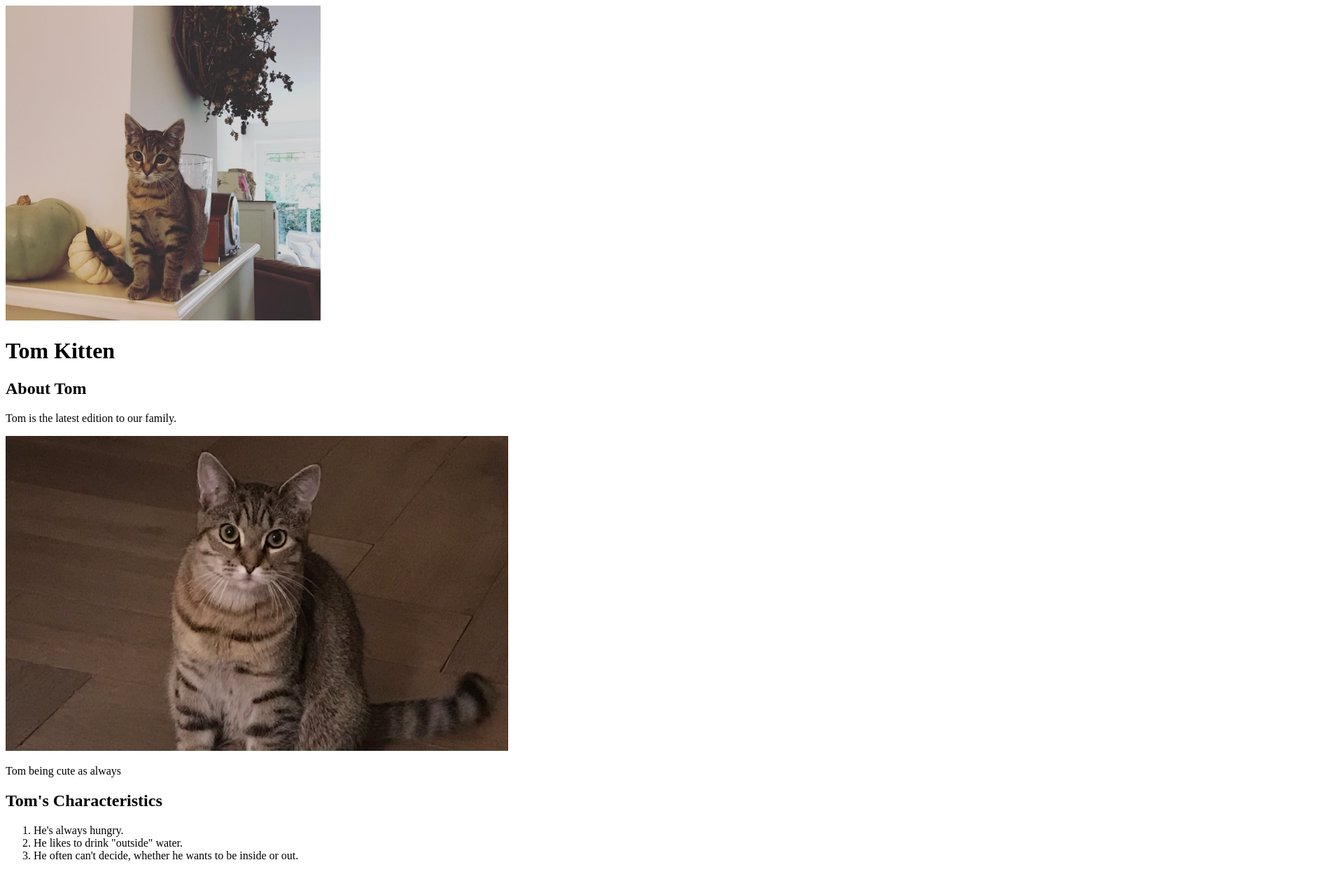
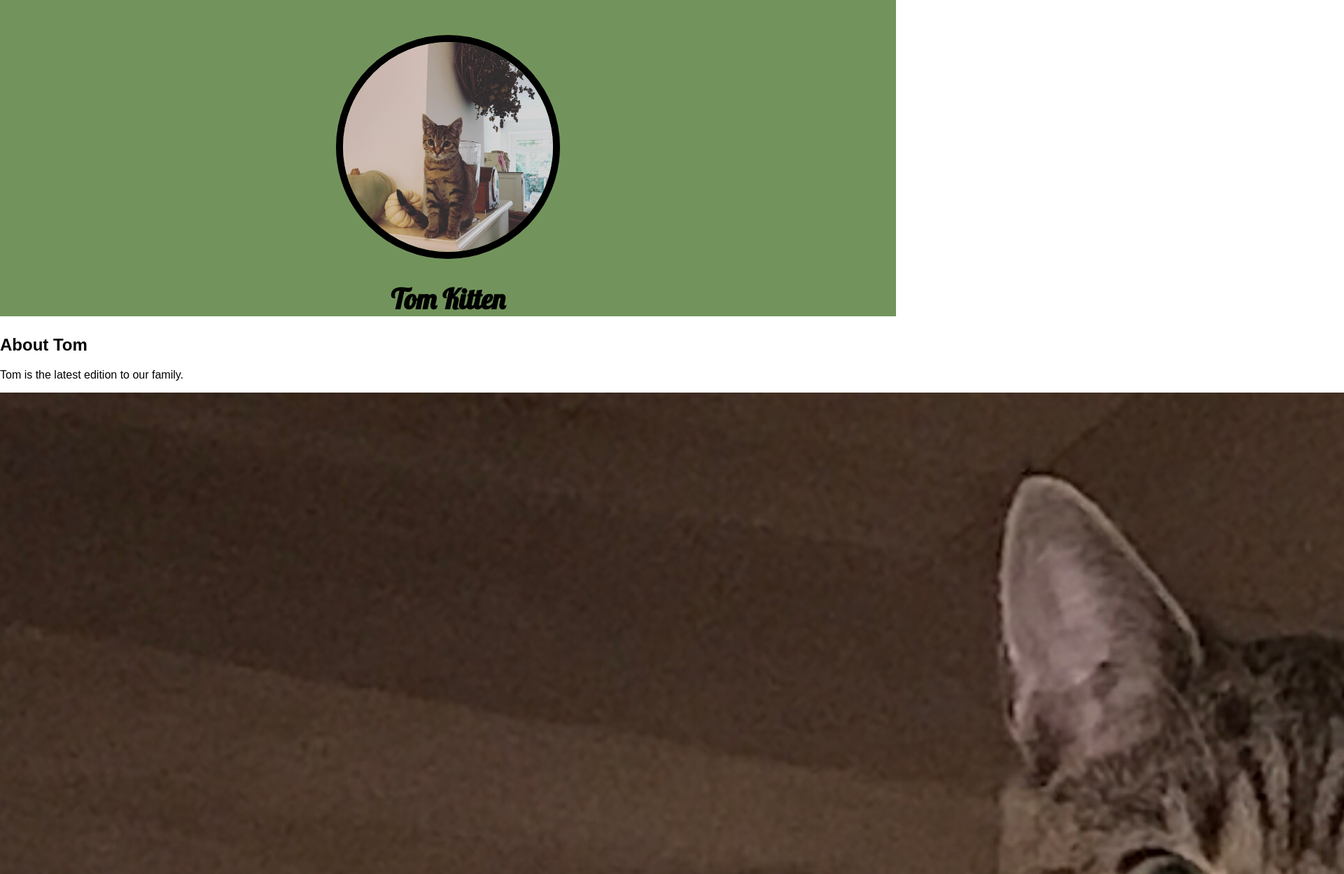
Before and after one commit to Sandj04/Cartoon-hero, a plain HTML site: page index.html in a window 1280 px wide. Shown: the top 1249 px of the page at 70% size, 1920 px wide, since content can reach past the window. Drawn offline with Linux system fonts and the light colour scheme.

Commit message:
added css

```diff
--- /dev/null
+++ b/css/Tom.css
@@ -0,0 +1,30 @@
+body{
+	margin: 0;
+	font-family: 'Charcoal', sans-serif;
+}
+
+header{
+	background-color: #72945c;
+	text-align: center;
+	font-size: 20px;
+	padding-top: 50px;
+	padding-bottom: 50px:;
+}
+
+header h1{
+	font-family: 'lobster', sans-serif;
+}
+
+header img{
+	border-radius: 175px;
+	width: 300px;
+	border: 10px solid;
+}
+
+main{
+
+}
+
+footer{
+	background-color: #72945c;
+}
--- a/index.html
+++ b/index.html
@@ -2,6 +2,8 @@
 <html>
 <head>
 	<title>The Tale of Tom Kitten</title>
+	<link href="https://fonts.googleapis.com/css?family=Lobster&display=swap" rel="stylesheet">
+	<link rel="stylesheet" type="text/css" href="css/tom.css"></link>
 	<link rel="apple-touch-icon" sizes="57x57" href="img/favicon/apple-icon-57x57.png">
 	<link rel="apple-touch-icon" sizes="60x60" href="img/favicon/apple-icon-60x60.png">
 	<link rel="apple-touch-icon" sizes="72x72" href="img/favicon/apple-icon-72x72.png">
@@ -23,16 +25,15 @@
 <body>
 	<!-- header element-->
 	<header>
-		<img src="img/tom-avatar.jpg" style=" width:450px ">
-		<h1>Tom Kitten
+		<img src="img/tom-avatar.jpg" style="">
+		<h1>Tom Kitten</h1>
 	</header>
 
 	<!-- main elemnent -->
 	<main>
 		<h2>About Tom</h2>
 		<p>Tom is the latest edition to our family.</p>
-		<img src="img/TomBanner.jpg" style="
-    height:450px;">
+		<img src="img/TomBanner.jpg" style="">
     	<p>Tom being cute as always</p>
 
     	<!-- Characteristics -->
```
